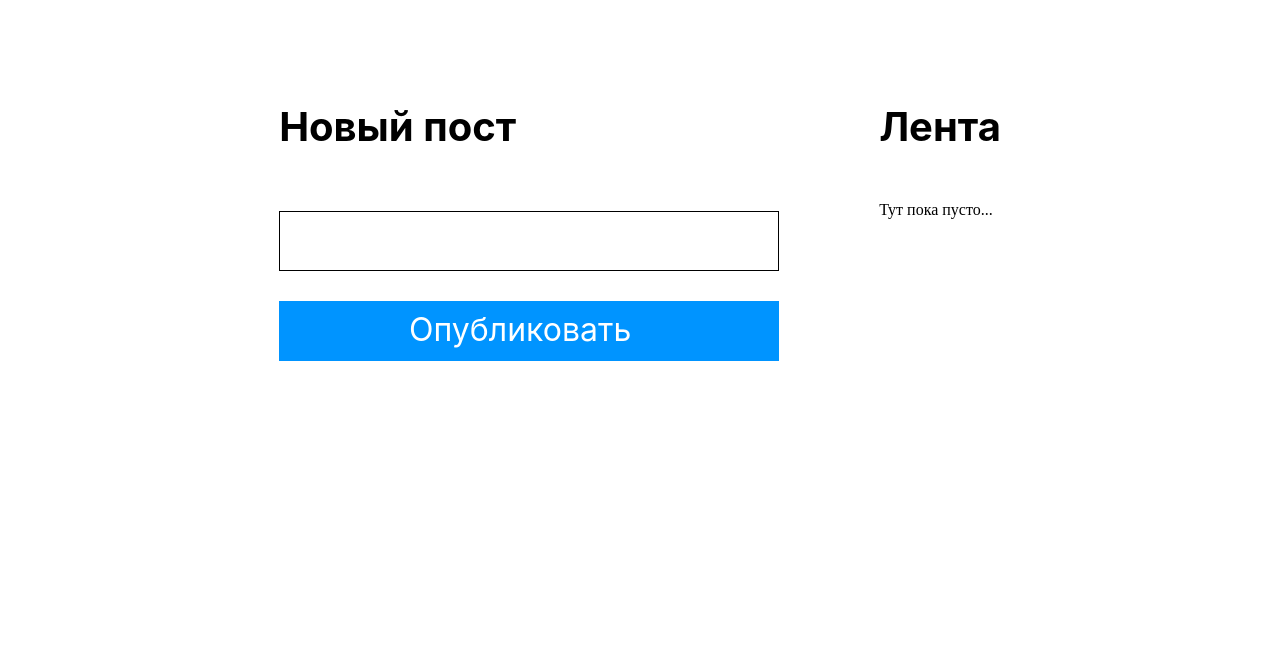
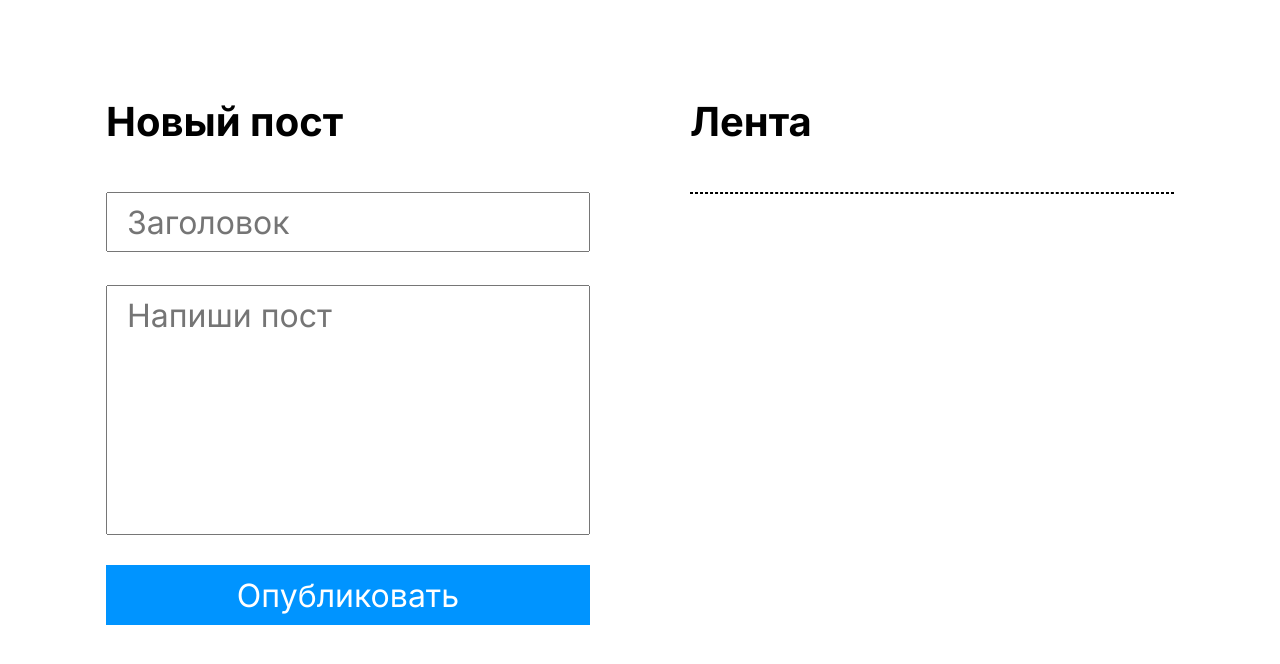
Before and after one commit to anynewideasslang-collab/BlogApp, a plain HTML site: page index.html in a window 1280 px wide. Both pictures are taken after a click on the button "Опубликовать". Drawn offline with Linux system fonts and the light colour scheme.

Commit message:
Add files via upload

```diff
--- a/index.html
+++ b/index.html
@@ -3,23 +3,27 @@
 <head>
     <meta charset="UTF-8">
     <meta name="viewport" content="width=device-width, initial-scale=1.0">
-  <title>Blog App</title>
     <link rel="stylesheet" href="style.css">
     <link rel="stylesheet" href="reset.css">
+    <link rel="preconnect" href="https://fonts.googleapis.com">
+<link rel="preconnect" href="https://fonts.gstatic.com" crossorigin>
+<link href="https://fonts.googleapis.com/css2?family=Inter:ital,opsz,wght@0,14..32,100..900;1,14..32,100..900&display=swap" rel="stylesheet">
+    <title>blogApp</title>
 </head>
 <body>
-  <div class="containerMain">
-    <div class="container null">
-      <p class="haha">Новый пост</p>
-      <input
-      class=" js__title__input input"
-      type="text"
-       >
+    <div class="container">
+        <div class="container__Null">
+            <span class="js__constTitle constTitle">Новый пост</span>
+            <textarea name="" id="" class="js__title title" placeholder="Заголовок"></textarea>
+            <textarea name="" id="" class="js__text text" placeholder="Напиши пост"></textarea>
             <button class="js__btn btn">Опубликовать</button>
+
         </div>
-    <div class="container first">
-      <p class="scroll">Лента</p>
-      <div class="js-posts posts">Тут пока пусто...</div>
+        <div class="container__First">
+            <div class="js__constTitle constScroll">Лента</div>
+            <div class="js__posts posts">
+
+            </div>
         </div>
     </div>
     <script src="index.js"></script>
--- a/index.js
+++ b/index.js
@@ -1,7 +1,39 @@
-let postTitle = '';
-const titleInputNode = document.querySelector('.js__title__input');
-const btnNode = document.querySelector('.js__btn');
+
+let inputTitleNode = document.querySelector('.js__title');
+let inputTextNode = document.querySelector('.js__text');
+let btnNode = document.querySelector('.js__btn');
+let postsNode = document.querySelector('.js__posts');
+
+let posts = [];
+
 btnNode.addEventListener('click',function() {
-  postTitle = titleInputNode.value;
-  console.log(postTitle);
-})
+    getPost();
+    savePosts();
+    renderPosts();
+});
+
+function getPost(   ) {
+    let title = inputTitleNode.value;
+    let text = inputTextNode.value;
+    let post = {
+        title: title,
+        text: text,
+    };
+    return post
+}
+function savePosts(){
+    posts.push(getPost());
+}
+function renderPosts() {
+    let postsHTML = '';
+    posts.forEach(fuckingPost=>{
+        postsHTML+= `
+        <div class='pushingHTML'>
+            <div class='unit'>
+                <span class='fuckingTitle'>${fuckingPost.title}</span>
+                <div class='fuckingText'>${fuckingPost.text}</div>
+            </div>
+        </div>`
+    });
+    postsNode.innerHTML = postsHTML;
+}
--- a/reset.css
+++ b/reset.css
@@ -0,0 +1,48 @@
+/* http://meyerweb.com/eric/tools/css/reset/
+   v2.0 | 20110126
+   License: none (public domain)
+*/
+
+html, body, div, span, applet, object, iframe,
+h1, h2, h3, h4, h5, h6, p, blockquote, pre,
+a, abbr, acronym, address, big, cite, code,
+del, dfn, em, img, ins, kbd, q, s, samp,
+small, strike, strong, sub, sup, tt, var,
+b, u, i, center,
+dl, dt, dd, ol, ul, li,
+fieldset, form, label, legend,
+table, caption, tbody, tfoot, thead, tr, th, td,
+article, aside, canvas, details, embed,
+figure, figcaption, footer, header, hgroup,
+menu, nav, output, ruby, section, summary,
+time, mark, audio, video {
+	margin: 0;
+	padding: 0;
+	border: 0;
+	font-size: 100%;
+	font: inherit;
+	vertical-align: baseline;
+}
+/* HTML5 display-role reset for older browsers */
+article, aside, details, figcaption, figure,
+footer, header, hgroup, menu, nav, section {
+	display: block;
+}
+body {
+	line-height: 1;
+}
+ol, ul {
+	list-style: none;
+}
+blockquote, q {
+	quotes: none;
+}
+blockquote:before, blockquote:after,
+q:before, q:after {
+	content: '';
+	content: none;
+}
+table {
+	border-collapse: collapse;
+	border-spacing: 0;
+}
--- a/style.css
+++ b/style.css
@@ -1,64 +1,125 @@
-*, *::before, *::after {
-  box-sizing: border-box;
-}
-body{
-  padding: 0;
-  margin: 0;
-  /* margin-bottom: 102px; */
-}
 :root {
   --font-family: "Inter", sans-serif;
 }
-.containerMain{
-  margin-top: 6.375rem;
-  margin-inline: auto;
-  width: 68.75rem;
-  display: flex;
-  align-items: center;
-  justify-content: center;
-  flex-direction: row;
-  gap: 6.25rem;
+.text {
+    display: block;
+}
+textarea{
+    resize: none;
+}
+.pushingHTML{
+    margin-bottom: 3.125rem;
+    overflow-wrap: break-word;
+    word-break: break-word;
 
 }
-.haha{
-  margin: 0;
-  margin-bottom: 3.75rem;
+.unit {
+    width: 100%;
+    /* scrollbar-width: none; */
+    overflow-y: auto;
+    box-sizing: border-box;
+    scrollbar-width: thin;
+    scrollbar-color: #b5defd white;
+    max-height: 32.25rem;
+    border: 0.0625rem dashed black;
+}
+.fuckingTitle{
+    margin-bottom: 0.9375rem;
+    font-family: var(--font-family);
+font-weight: 700;
+font-size: 2rem;
+color: #000;
+}
+.fuckingText{
+    font-family: var(--font-family);
+font-weight: 400;
+font-size: 1.5625rem;
+color: #000;
+}
+.container{
+    margin-top: 6.375rem;
+    max-width: 68.75rem;
+    width: 100%;
+
+    margin-inline: auto;
+    display: flex;
+    justify-content: center;
+    gap: 6.25rem;
+}
+.container__Null,
+.container__First {
+    max-width: 31.25rem;
+    width: 100%;      /* на узких экранах колонки сожмутся, а не вылезут */
+}
+.constTitle{
+    display: block;
+    width: 14.875rem;
+    margin-bottom: 3.125rem;
     font-family: var(--font-family);
     font-weight: 700;
     font-size: 2.5rem;
     color: #000;
-  align-self: flex-start;
 }
-.input{
-  display: block;
-  /* width: 100%; */
- border: 1px solid #000;
-width: 31.25rem;
+.constScroll{
+    margin-bottom: 3.125rem;
+    font-family: var(--font-family);
+font-weight: 700;
+font-size: 2.5rem;
+color: #000;
+}
+.title {
+    margin-bottom:  1.875rem;
+    width: 100%;
     height: 3.75rem;
-margin-bottom: 1.875rem;
+    font-family: var(--font-family);
+font-weight: 400;
 font-size: 2rem;
+padding-block: 0.625rem;
+padding-inline: calc(0.625rem*2);
+color: #979797;
+box-sizing: border-box;
+scrollbar-width: none;
+
+}
+.text {
+
+    margin-bottom:  1.875rem;
+    width: 100%;
+    height: 15.625rem;
+    font-family: var(--font-family);
+font-weight: 400;
+font-size: 2rem;
+padding-block: 0.625rem;
+padding-inline: calc(0.625rem*2);
+color: #979797;
+box-sizing: border-box;
+scrollbar-width: thin;
+scrollbar-color: #b5defd white;
 }
 .btn {
-  width: 31.25rem;
-  background: #0094ff;
-  border: none;
+    width: 100%;
+    height: 3.75rem;
+    background-color: #0094ff;
     font-family: var(--font-family);
 font-weight: 400;
 font-size: 2rem;
 color: #fff;
-padding: 0.5625rem 9rem 0.75rem 7.875rem;
+border: none;
 }
-.scroll {
-  font-family: var(--font-family);
-font-weight: 700;
-font-size: 2.5rem;
-color: #000;
-margin-block:0 ;
-margin-bottom:3.125rem ;
+@media screen and (max-width:1024px) {
+    .container{
+        flex-direction: column;
+        align-items: center;
+        padding-inline: 1rem;   /* чтобы посты не прилипали к краям */
+        box-sizing: border-box;
     }
-.first {
-  align-self: self-start;
-}
-.posts{
+
+
 
 }
+@media screen and (max-width:1280px){
+    .container{
+        padding-inline: 1rem;   /* чтобы посты не прилипали к краям */
+        box-sizing: border-box;
+    }
+}
```
Also changed, not shown: resources/phone0.png (added), resources/phone1.png (added), resources/phone2.png (added). Lines whose indentation alone changed are shown as unchanged.
